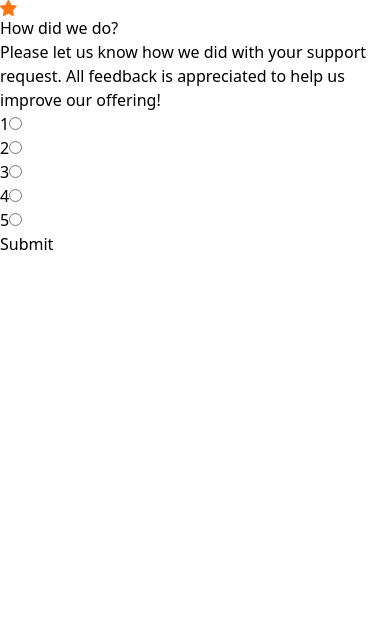
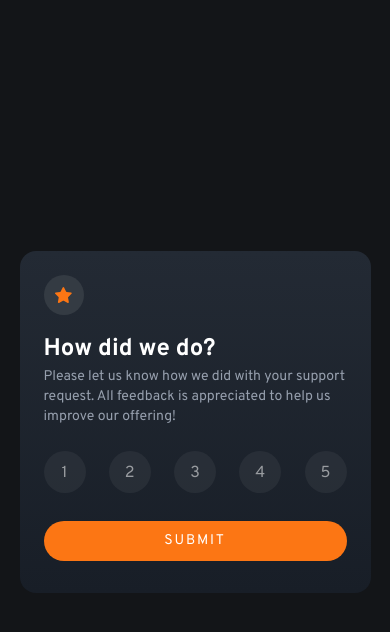
Before and after one commit to myrteza-labi/interactive-rating-component, a React (Create React App) app: page / in a window 390 px wide. Shown: the top 632 px of the page. Built offline with nearby package versions, Linux system fonts and the light colour scheme.

Commit message:
first page style done (mobile)

```diff
--- a/public/index.html
+++ b/public/index.html
@@ -5,6 +5,7 @@
     <link rel="icon" href="%PUBLIC_URL%/favicon.ico" />
     <meta name="viewport" content="width=device-width, initial-scale=1" />
     <meta name="theme-color" content="#000000" />
+    <link href="https://fonts.googleapis.com/css2?family=Overpass:wght@400;700&display=swap" rel="stylesheet">
     <meta
       name="description"
       content="Web site created using create-react-app"
--- a/src/App.js
+++ b/src/App.js
@@ -9,6 +9,7 @@ const ratingValue = ["1", "2", "3", "4", "5"];
 const App = () => {
   const { register, handleSubmit } = useForm();
   const [data, setData] = useState([]);
+  console.log(data.rating)
 
   const successUi = <>
     <img src={deviceImg} alt="rating sended"/>
@@ -16,34 +17,44 @@ const App = () => {
       <p>You selected {data.rating} out of {ratingValue.length}</p>
     </div>
     <h1>Thank you!</h1>
-    <p>
+    <p >
       We appreciate you taking the time to give a rating.
       If you ever need more support, don’t hesitate to get in touch!
     </p>
   </>
 
-  const ratingUi = <div className="">
-  <img src={starIcon} alt="a star" />
-  <h1>How did we do?</h1>
-  <p>
+  const ratingUi = <div className="font-overpass">
+    <div className="mb-4 rounded-full bg-[#343B43] h-[40px] w-[40px] flex items-center justify-center">
+      <img src={starIcon} alt="a star" />
+    </div>
+  <h1 className="text-[24px] font-bold">How did we do?</h1>
+  <p className="text-[#969FAD] text-sm">
     Please let us know how we did with your support request.
     All feedback is appreciated to help us improve our offering!
   </p>
-  <form onSubmit={(formData) => handleSubmit(setData(formData))}>
+  <form onSubmit={handleSubmit((formData) => setData(formData))}>
+    <div className="flex flex-row justify-between mt-6 mb-5">
     {map((value) =>
-      <div key={value}>
-        <label>{value}</label>
-        <input type="radio" {...register("rating")} value={value} name="rating" />
+      <div className="relative" key={value}>
+          <label className="absolute top-[22px] left-1/2 transform -translate-x-1/2 -translate-y-1/2 text-white z-10">
+            {value}
+          </label>
+        <input className="checked:bg-[#FC7614] checked:opacity-100 checked:z-0 w-[42px] h-[42px] z-20 appearance-none bg-[#343B43] opacity-50	 rounded-full relative" type="radio" {...register("rating")} value={value} name="rating" />
       </div>
       , ratingValue
     )}
-    <input type="submit" />
+    </div>
+    <input className="mb-2 text-sm tracking-[1.87px] w-full py-2.5 font-overpass rounded-3xl bg-[#FC7614]" type="submit" value="SUBMIT"/>
   </form>
   <div>
   </div>
 </div>
 
-  return isEmpty(data) ? ratingUi : successUi;
+  return <div className="bg-[#131518] text-white min-h-screen flex items-center justify-center">
+    <div className="bg-[#232A34] p-6 rounded-2xl max-w-[90%] bg-gradient-to-t from-[#181E27] to-[#232A34]">
+      {isEmpty(data) ? ratingUi : successUi}
+    </div>
+  </div>
 
 }
 
--- a/tailwind.config.js
+++ b/tailwind.config.js
@@ -3,6 +3,9 @@ module.exports = {
   content: ["./src/**/*.{html,js}"],
   theme: {
     extend: {},
+    fontFamily: {
+      overpass: ['Overpass', 'sans-serif'],
+    },
   },
   plugins: [],
 }
```
